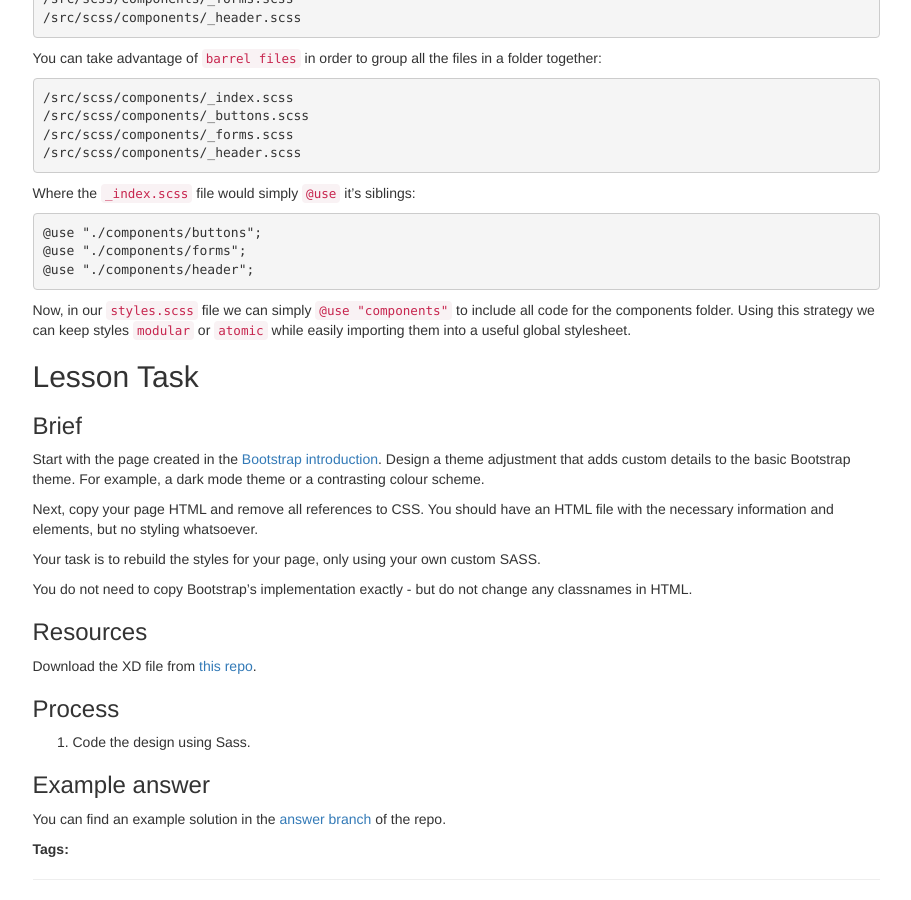
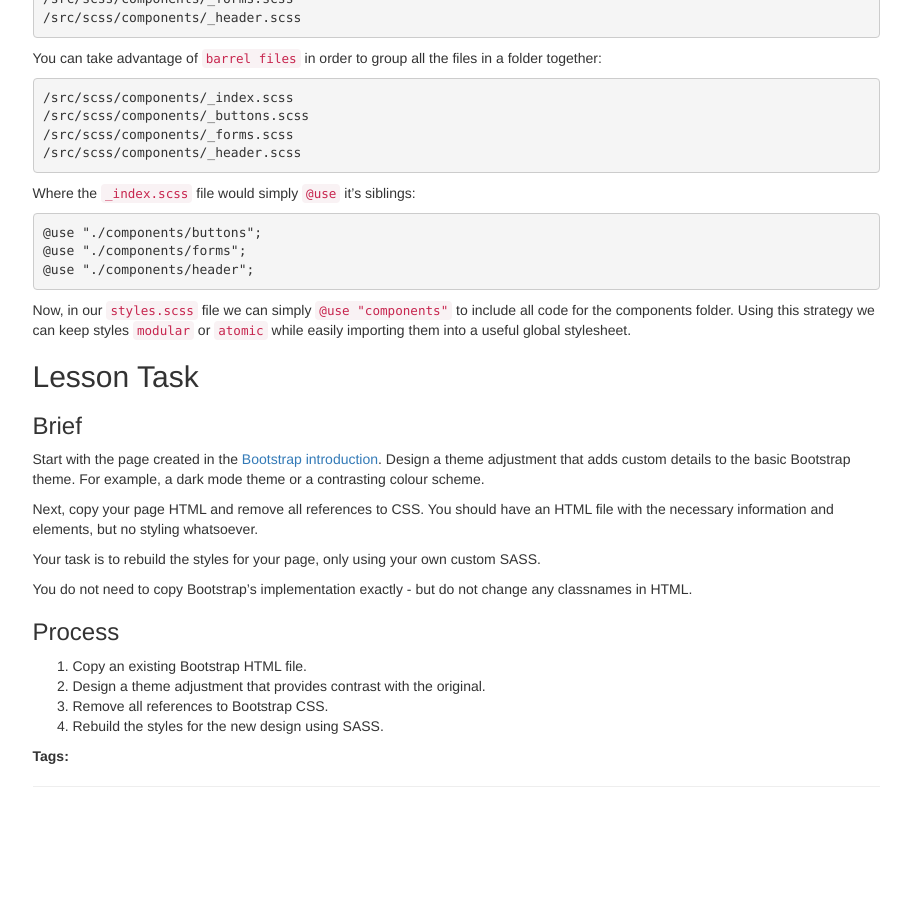
Before and after one commit to AmberBentley/content-feu, a Jekyll site: the page built from pages/css-frameworks/module-1/sass.md, in a window 1280 px wide and 900 px high, scrolled down 6428 px. Shown: the whole window, without its empty margins (330-1241 px from the left). Built offline with Jekyll 4.4.1, drawn with Linux system fonts in a browser that asks for light colours; nearby versions of some CDN libraries; library files that are not in the unit come from our copies; comment, search, counter and statistics services are not loaded; after the commit the page ends 7235 px from its top, so only the background shows below that.

Commit message:
Updates SASS task

```diff
--- a/pages/css-frameworks/module-1/sass.md
+++ b/pages/css-frameworks/module-1/sass.md
@@ -388,14 +388,9 @@ Your task is to rebuild the styles for your page, only using your own custom SAS
 
 You do not need to copy Bootstrap's implementation exactly - but do not change any classnames in HTML.
 
-### Resources
-
-Download the XD file from [this repo](https://github.com/NoroffFEU/introduction-to-sass-lesson-task).
-
 ### Process
 
-1. Code the design using Sass.
-
-### Example answer
-
-You can find an example solution in the [answer branch](https://github.com/NoroffFEU/introduction-to-sass-lesson-task/tree/answer) of the repo.
+1. Copy an existing Bootstrap HTML file.
+2. Design a theme adjustment that provides contrast with the original.
+3. Remove all references to Bootstrap CSS.
+4. Rebuild the styles for the new design using SASS.
```
